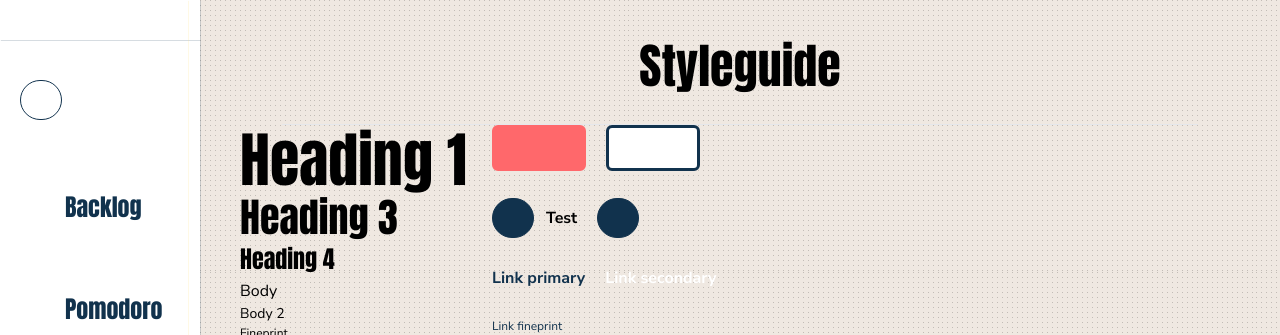
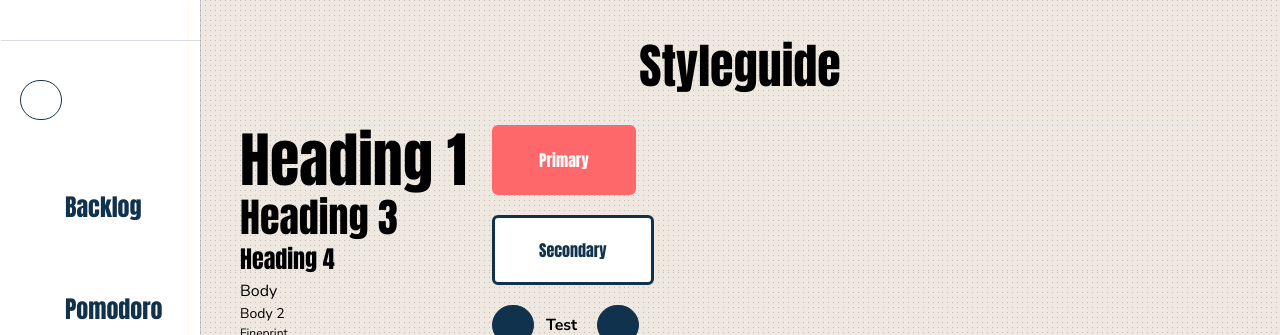
Before and after one commit to CYL-B/concentraction, a React (Vite) app in the folder concentraction-back/concentraction-front/: page /styleguide in a window 1280 px wide. Shown: the top 335 px of the page. Built offline with nearby package versions, Linux system fonts and the light colour scheme; some icons are missing.

Commit message:
fixed button label

```diff
--- a/concentraction-back/concentraction-front/src/pages/styleguide.jsx
+++ b/concentraction-back/concentraction-front/src/pages/styleguide.jsx
@@ -31,8 +31,8 @@ export default function Styleguide() {
             <Fineprint>Fineprint</Fineprint>
           </section>
           <section className="flex flex-wrap gap-5 items-start Buttons and Links">
-            <Button variant="primary" label="Primary"/>
-            <Button variant="secondary" label="Secondary"/>
+            <Button variant="primary">Primary</Button>
+            <Button variant="secondary">Secondary</Button>
             <AddButton>Test</AddButton>
             <AddButton addText={false}></AddButton>
             <Link variant="primary">Link primary</Link>
```
